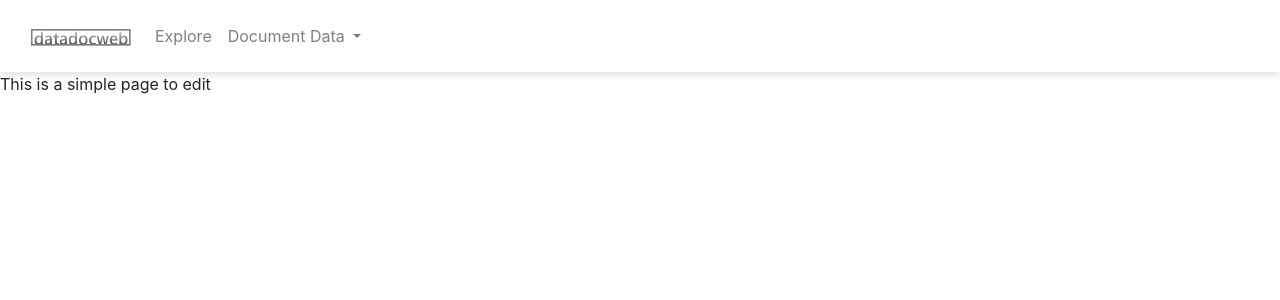
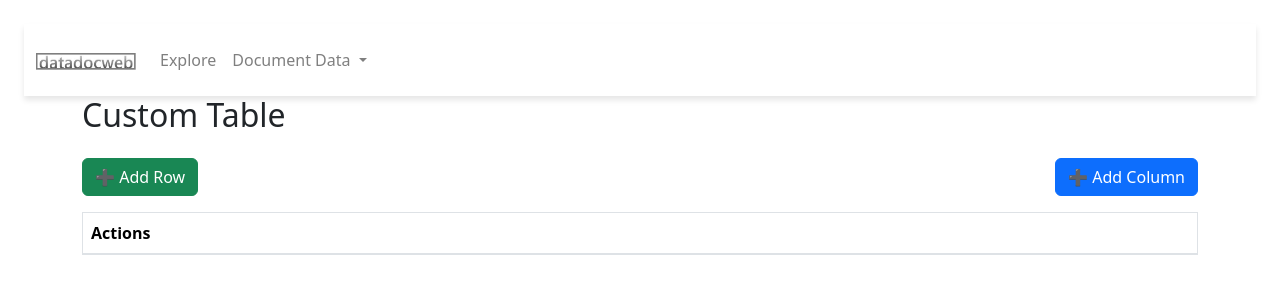
Before and after one commit to EMMC-ASBL/datadocweb, a Django app: page /edit-form/ in a window 1280 px wide. Shown: the top 300 px of the page. Run offline with Django 5.2, Linux system fonts and the light colour scheme; lists and menus that the app fills with data are empty; some libraries are stand-ins or nearby versions.

Commit message:
table test

```diff
--- a/datadoc/templates/datadoc/base.html
+++ b/datadoc/templates/datadoc/base.html
@@ -1,4 +1,5 @@
 {% load static %}
+{% load custom_filters %}
 <!DOCTYPE html>
 <html lang="en">
 
--- a/datadoc/templates/datadoc/views/edit_form.html
+++ /dev/null
@@ -1,10 +0,0 @@
-{% extends 'datadoc/base.html' %}
-
-{% block content %}
-{% include 'datadoc/components/header.html' %}
-
-<main>
-    <p>This is a simple page to edit</p>
-
-</main>
-{% endblock %}
--- /dev/null
+++ b/datadoc/templates/datadoc/views/table.html
@@ -0,0 +1,89 @@
+{% extends 'datadoc/base.html' %}
+{% load custom_filters %}
+{% block content %}
+{% include 'datadoc/components/header.html' %}
+
+<main>
+    {% load static %}
+    <!DOCTYPE html>
+    <html lang="en">
+
+    <head>
+        <meta charset="UTF-8">
+        <title>Editable Table</title>
+        <link href="{% static 'bootstrap.min.css' %}" rel="stylesheet">
+        <script src="{% static 'htmx.min.js' %}"></script>
+    </head>
+
+    <body class="p-4">
+
+        <div class="container">
+            <h2 class="mb-4">Custom Table</h2>
+
+            <!-- Add Row and Column Buttons -->
+            <div class="d-flex justify-content-between mb-3">
+                <form hx-post="/add-row/" hx-target="body" hx-swap="outerHTML">
+                    {% csrf_token %}
+                    <button type="submit" class="btn btn-success">➕ Add Row</button>
+                </form>
+
+                <form hx-post="/add-column/" hx-target="body" hx-swap="outerHTML">
+                    {% csrf_token %}
+                    <button type="submit" class="btn btn-primary">➕ Add Column</button>
+                </form>
+            </div>
+
+            <table class="table table-bordered">
+                <thead>
+                    <tr>
+                        {% for heading in headings %}
+                        <th>
+                            <form hx-post="/update-column/{{ heading.0 }}/" hx-trigger="change" hx-target="body"
+                                hx-swap="outerHTML">
+                                {% csrf_token %}
+                                <input name="title" value="{{ heading.1 }}" class="form-control form-control-sm">
+                            </form>
+                            <form hx-post="/delete-column/{{ heading.0 }}/" hx-target="body" hx-swap="outerHTML"
+                                style="display:inline;">
+                                {% csrf_token %}
+                                <button type="submit" class="btn btn-sm btn-outline-danger">🗑️</button>
+                            </form>
+                        </th>
+                        {% endfor %}
+                        <th>Actions</th>
+                    </tr>
+                </thead>
+                <tbody>
+                    {% for row_id, row in rows.items %}
+                    <tr>
+                        {% for col_id in column_ids %}
+                        <td>
+                            <input name="content" value="{{ row|get_item:col_id }}" class="form-control form-control-sm"
+                                hx-post="/update-cell/{{ row_id }}/{{ col_id }}/" hx-trigger="keyup changed delay:500ms"
+                                hx-target="body" hx-swap="none" />
+                        </td>
+                        {% endfor %}
+                        <td>
+                            <form hx-post="/delete-row/{{ row_id }}/" hx-target="body" hx-swap="outerHTML"
+                                style="display:inline;">
+                                {% csrf_token %}
+                                <button type="submit" class="btn btn-sm btn-outline-danger">🗑️ Delete Row</button>
+                            </form>
+                        </td>
+                    </tr>
+                    {% endfor %}
+                </tbody>
+            </table>
+        </div>
+
+        <script src="{% static 'bootstrap.bundle.min.js' %}"></script>
+        <script>
+            document.body.addEventListener('htmx:configRequest', function (event) {
+                event.detail.headers['X-CSRFToken'] = '{{ csrf_token }}';
+            });
+        </script>
+    </body>
+
+    </html>
+</main>
+{% endblock %}
--- a/datadoc/urls.py
+++ b/datadoc/urls.py
@@ -7,9 +7,16 @@ urlpatterns = [
     path("explore/", views.explore, name="explore"),
     path("upload-url/", views.upload_url, name="upload_url"),
     path("upload-file/", views.upload_file, name="upload_file"),
-    path("edit-form/", views.edit_form, name="edit_form"),
+    # path("edit-form/", views.edit_form, name="edit_form"),
     # non template paths
     path("download/<str:filename>/", views.download_template, name="download_template"),
     path("upload/file/", views.upload_files, name="upload_files"),
     path("upload/url/", views.upload_file_url, name="upload_file_url"),
+    path("edit-form/", views.table_view, name="table_view"),
+    path("add-row/", views.add_row, name="add_row"),
+    path("add-column/", views.add_column, name="add_column"),
+    path("delete-row/<int:row_id>/", views.delete_row, name="delete_row"),
+    path("delete-column/<int:col_id>/", views.delete_column, name="delete_column"),
+    path('update-cell/<int:row_id>/<int:col_id>/', views.update_cell, name='update_cell'),
+    path('update-column/<str:col_id>/', views.update_column, name='update_column'),
 ]
--- a/datadoc/views.py
+++ b/datadoc/views.py
@@ -2,6 +2,7 @@
 
 from pathlib import Path
 import mimetypes
+import uuid
 
 from django.conf import settings
 from django.shortcuts import render
@@ -69,3 +70,140 @@ def upload_file_url(request):
         url = request.POST.get("url")
         ts = get_triplestore(settings.DATADOCWEB["triplestore"])
         return handle_file_url(url, ts)
+
+
+from django.shortcuts import render
+from django.http import HttpResponse
+
+# from .utils import read_table_from_csv, write_table_to_csv
+import csv
+import tempfile
+
+# Create temp files once (you can store these paths in memory or settings)
+TEMP_HEADINGS_PATH = tempfile.NamedTemporaryFile(delete=False, suffix=".csv").name
+TEMP_CELLS_PATH = tempfile.NamedTemporaryFile(delete=False, suffix=".csv").name
+
+
+def write_table_to_csv(headings, cells):
+    with open(TEMP_HEADINGS_PATH, "w", newline="") as f:
+        writer = csv.writer(f)
+        writer.writerow(["Column", "Title"])
+        writer.writerows(headings)
+
+    with open(TEMP_CELLS_PATH, "w", newline="") as f:
+        writer = csv.writer(f)
+        writer.writerow(["Row", "Column", "Content"])
+        writer.writerows(cells)
+
+
+def read_table_from_csv():
+    with open(TEMP_HEADINGS_PATH, newline="") as f:
+        headings = list(csv.reader(f))[1:]
+    with open(TEMP_CELLS_PATH, newline="") as f:
+        cells = list(csv.reader(f))[1:]
+    return headings, cells
+
+
+def table_view(request):
+
+    headings, cells = read_table_from_csv()
+
+    column_ids = [h[0] for h in headings]
+    rows = {}
+
+    for row_id, col_id, content in cells:
+        rows.setdefault(row_id, {})[col_id] = content
+
+    return render(
+        request,
+        "datadoc/views/table.html",
+        {"headings": headings, "column_ids": column_ids, "rows": rows},
+    )
+
+
+def add_row(request):
+    headings, cells = read_table_from_csv()
+    max_row = max([int(r[0]) for r in cells], default=-1)
+    new_row = max_row + 1
+
+    for h in headings:
+        cells.append((new_row, h[0], ""))
+
+    write_table_to_csv(headings, cells)
+    return table_view(request)
+
+
+def add_column(request):
+    headings, cells = read_table_from_csv()
+
+    # Generate a unique column ID
+    new_col_id = str(uuid.uuid4())
+    new_col_title = f"Column {len(headings) + 1}"
+    headings.append((new_col_id, new_col_title))
+
+    # Get current row IDs
+    row_ids = set(row_id for row_id, _, _ in cells)
+
+    for row_id in row_ids:
+        cells.append((row_id, new_col_id, ""))
+
+    write_table_to_csv(headings, cells)
+    return table_view(request)
+
+
+def delete_row(request, row_id):
+    headings, cells = read_table_from_csv()
+    cells = [c for c in cells if int(c[0]) != row_id]
+    write_table_to_csv(headings, cells)
+    return table_view(request)
+
+
+def delete_column(request, col_id):
+    headings, cells = read_table_from_csv()
+
+    # Remove the column from headings
+    headings = [h for h in headings if h[0] != str(col_id)]
+
+    # Remove all cells in that column
+    cells = [c for c in cells if c[1] != str(col_id)]
+
+    write_table_to_csv(headings, cells)
+    return table_view(request)
+
+from django.views.decorators.csrf import csrf_exempt
+
+@csrf_exempt
+def update_cell(request, row_id, col_id):
+    headings, cells = read_table_from_csv()
+    new_content = request.POST.get("content", "").strip()
+
+    updated = False
+    for i, (r, c, _) in enumerate(cells):
+        if r == str(row_id) and c == str(col_id):
+            cells[i] = (r, c, new_content)
+            updated = True
+            break
+
+    if not updated:
+        cells.append((str(row_id), str(col_id), new_content))
+
+    write_table_to_csv(headings, cells)
+    return HttpResponse(status=204)  # No content, avoids re-rendering entire table
+
+
+from django.views.decorators.csrf import csrf_exempt
+
+
+@csrf_exempt
+def update_column(request, col_id):
+    headings, cells = read_table_from_csv()
+    new_title = request.POST.get("title", "").strip()
+
+    # Update the title
+    for i, (cid, title) in enumerate(headings):
+        if cid == str(col_id):
+            headings[i] = (cid, new_title)
+            break
+
+    write_table_to_csv(headings, cells)
+    return table_view(request)
```
Also changed, not shown: datadoc/templatetags/custom_filters.py (added, +7 -0 lines), datadoc/templatetags/__init__.py (added).
